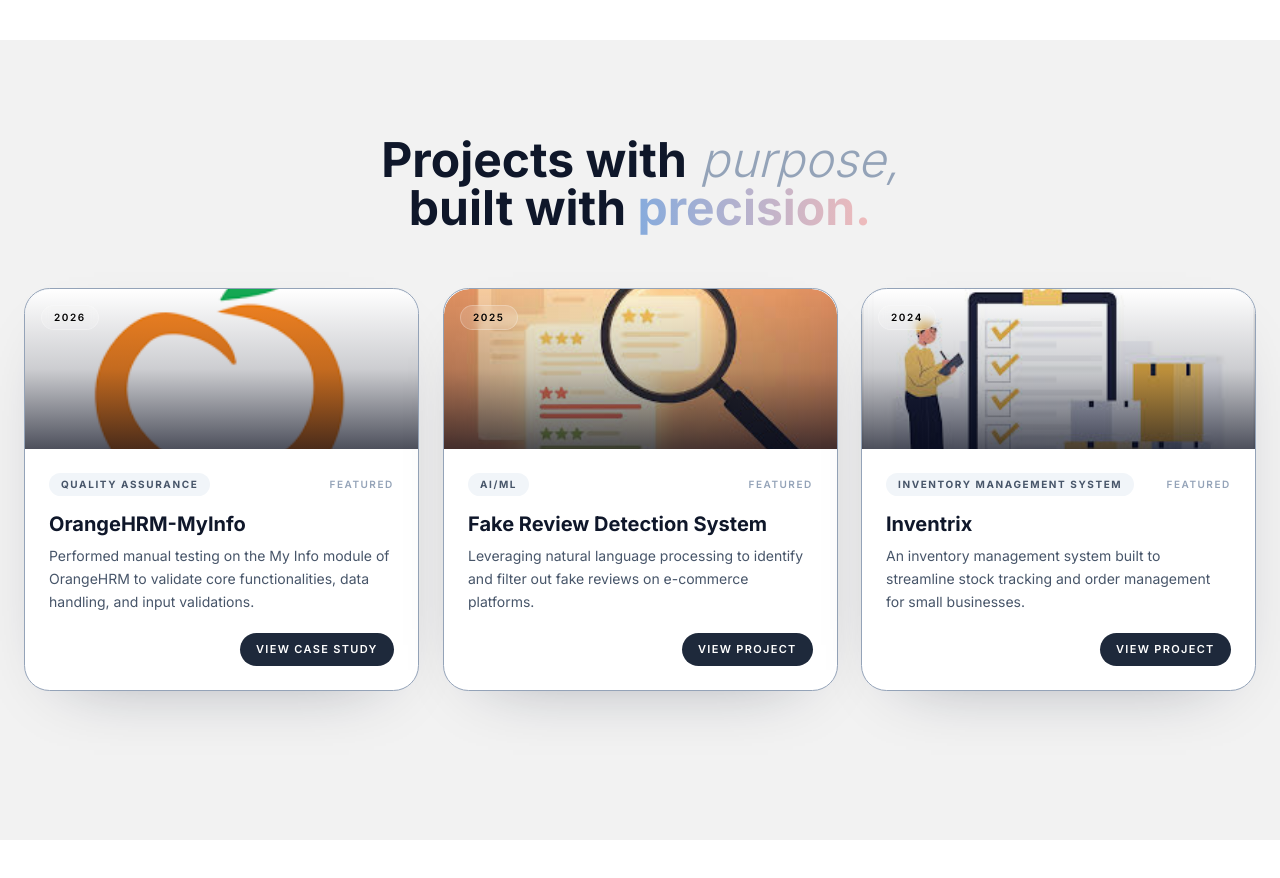
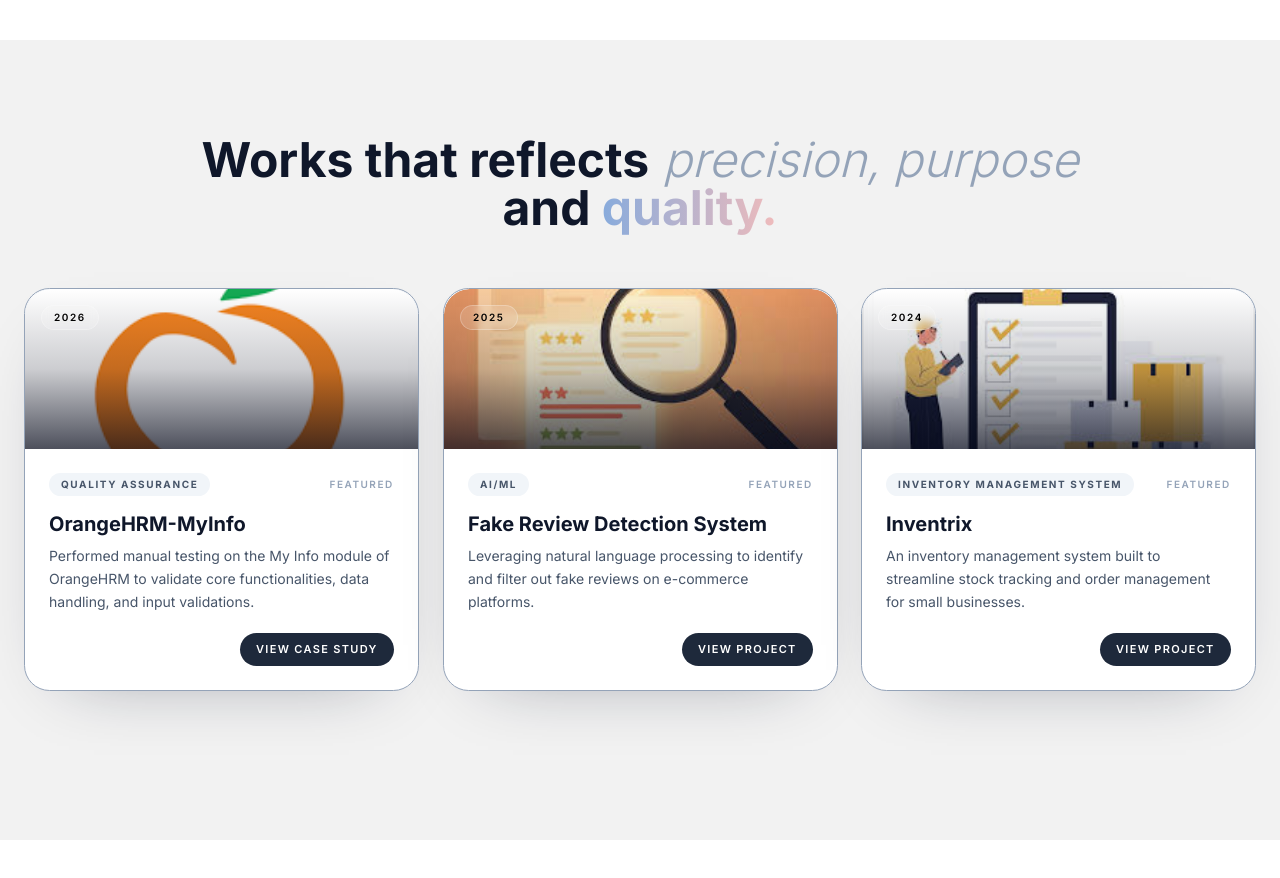
Before and after one commit to KritishaShrestha/Portfolio, a React (Vite) app: page / in a window 1280 px wide. Shown: the part 2360-3238 px from the top of the page. Built offline with nearby package versions, Linux system fonts and the light colour scheme; grey boxes are pictures that could not be loaded.

Commit message:
added pages

```diff
--- a/src/components/Projects.tsx
+++ b/src/components/Projects.tsx
@@ -51,13 +51,13 @@
       <div className="max-w-7xl mx-auto px-6 w-full">
         <div className="mb-10 md:mb-14 text-center">
           <h2 className="text-3xl sm:text-4xl md:text-5xl font-bold text-slate-900 dark:text-white leading-[1.1]">
-            Projects with
-            <span className="italic font-light text-slate-400"> purpose,</span>
+            Works that reflects
+            <span className="italic font-light text-slate-400"> precision, purpose</span>
             <br />
-            built with
+            and
             <span className="bg-gradient-to-r from-primary to-accent bg-clip-text text-transparent">
               {" "}
-              precision.
+              quality.
             </span>
           </h2>
         </div>
```
